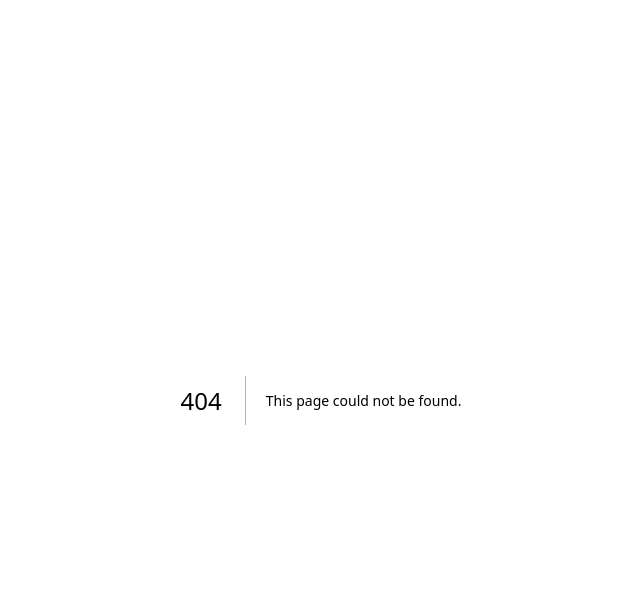
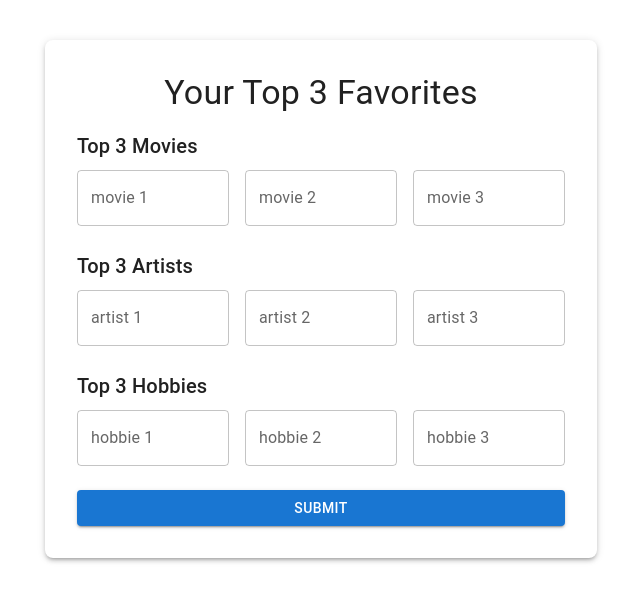
Before and after one commit to HAQQQQQ/hakk, a Next.js app in the folder packages/client/: page /UserPreferencesForm in a window 1280 px wide. Before the commit this address had no page. Shown: the top 602 px of the page, without its empty margins (319-959 px from the left). Built offline with nearby package versions, Linux system fonts and the light colour scheme.

Commit message:
user preference form

```diff
--- /dev/null
+++ b/packages/client/src/pages/UserPreferencesForm.tsx
@@ -0,0 +1,63 @@
+import { useState } from "react";
+import { TextField, Button, Box, Typography, Container, Grid, Paper } from "@mui/material";
+
+export default function UserPreferencesForm() {
+  const [formData, setFormData] = useState({
+    movies: ["", "", ""],
+    artists: ["", "", ""],
+    hobbies: ["", "", ""],
+  });
+
+  const handleChange = (category: string, index: number, value: string) => {
+    setFormData((prev) => ({
+      ...prev,
+      [category]: prev[category].map((item, i) => (i === index ? value : item)),
+    }));
+  };
+
+  const handleSubmit = async (e: React.FormEvent) => {
+    e.preventDefault();
+    const response = await fetch("/api/user-preferences", {
+      method: "POST",
+      headers: { "Content-Type": "application/json" },
+      body: JSON.stringify(formData),
+    });
+    if (response.ok) alert("Preferences saved!");
+    else alert("Error saving preferences.");
+  };
+
+  return (
+    <Container maxWidth="sm">
+      <Paper elevation={3} sx={{ padding: 4, borderRadius: 2, mt: 5 }}>
+        <Typography variant="h4" gutterBottom align="center">
+          Your Top 3 Favorites
+        </Typography>
+        <Box component="form" onSubmit={handleSubmit} sx={{ mt: 2 }}>
+          {["movies", "artists", "hobbies"].map((category) => (
+            <Box key={category} sx={{ mb: 3 }}>
+              <Typography variant="h6" sx={{ mb: 1 }}>
+                {`Top 3 ${category.charAt(0).toUpperCase() + category.slice(1)}`}
+              </Typography>
+              <Grid container spacing={2}>
+                {[0, 1, 2].map((i) => (
+                  <Grid item xs={12} sm={4} key={i}>
+                    <TextField
+                      fullWidth
+                      label={`${category.slice(0, -1)} ${i + 1}`}
+                      variant="outlined"
+                      value={formData[category as keyof typeof formData][i]}
+                      onChange={(e) => handleChange(category, i, e.target.value)}
+                    />
+                  </Grid>
+                ))}
+              </Grid>
+            </Box>
+          ))}
+          <Button type="submit" variant="contained" color="primary" fullWidth>
+            Submit
+          </Button>
+        </Box>
+      </Paper>
+    </Container>
+  );
+}
--- a/packages/client/src/pages/index.tsx
+++ b/packages/client/src/pages/index.tsx
@@ -11,6 +11,8 @@ import {
     UserButton,
 } from '@clerk/nextjs';
 import { createClient } from '@supabase/supabase-js';
+import UserPreferencesForm from "./UserPreferencesForm";
+
 
 export default function Home() {
     // Get Clerk session and user details
@@ -120,6 +122,7 @@ export default function Home() {
                             Please start by filling out this questionnaire to meet your perfect match.
                         </p>
                     </div>
+                    <UserPreferencesForm />
                     <SurveyForm />
                 </SignedIn>
             </body>
```
